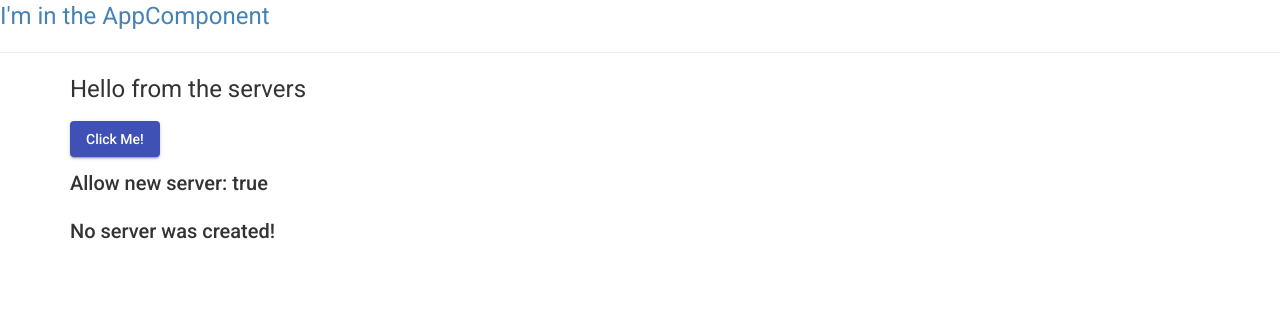
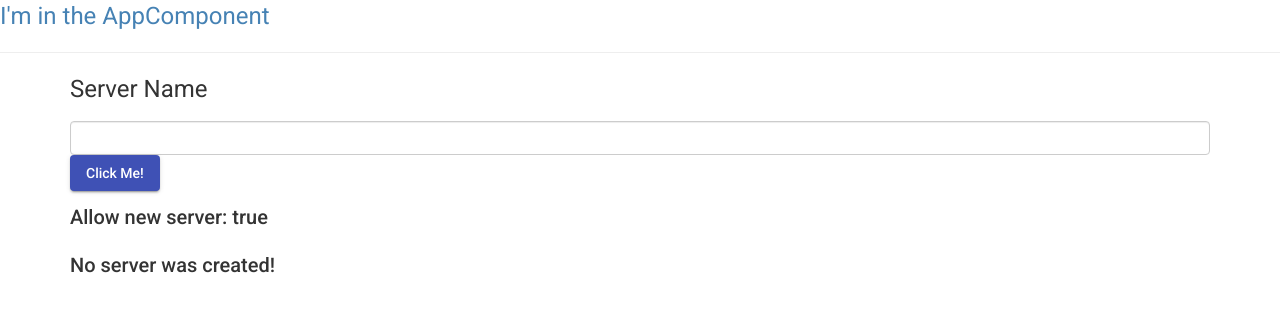
Before and after one commit to seaboyz/angular, an Angular app: page / in a window 1280 px wide. Shown: the top 312 px of the page. Built offline with nearby package versions, Linux system fonts and the light colour scheme.

Commit message:
Fnish Event binding

```diff
--- a/src/app/servers/servers.component.html
+++ b/src/app/servers/servers.component.html
@@ -1,5 +1,11 @@
 <div class="container">
-    <h1>Hello from the servers</h1>
+    <h1>Server Name</h1>
+    <p>{{serverName}}</p>
+    <input
+        type="text"
+        class="form-control"
+        (input)="onUpdateServerName($event)"
+    >
     <button
         mat-raised-button
         color="primary"
--- a/src/app/servers/servers.component.ts
+++ b/src/app/servers/servers.component.ts
@@ -9,6 +9,7 @@
 {
   allowNewServer: boolean;
   serverCreationStatus: string;
+  serverName: string;
 
   constructor()
   {
@@ -28,4 +29,10 @@
     this.serverCreationStatus = "Server was created!"
   }
 
+  onUpdateServerName(event: Event)
+  {
+    const target = <HTMLInputElement>event.target;
+    this.serverName = target.value;
+  }
+
 }
```
Also changed, not shown: 1 other file (tests, documents, lock files or other folders).
